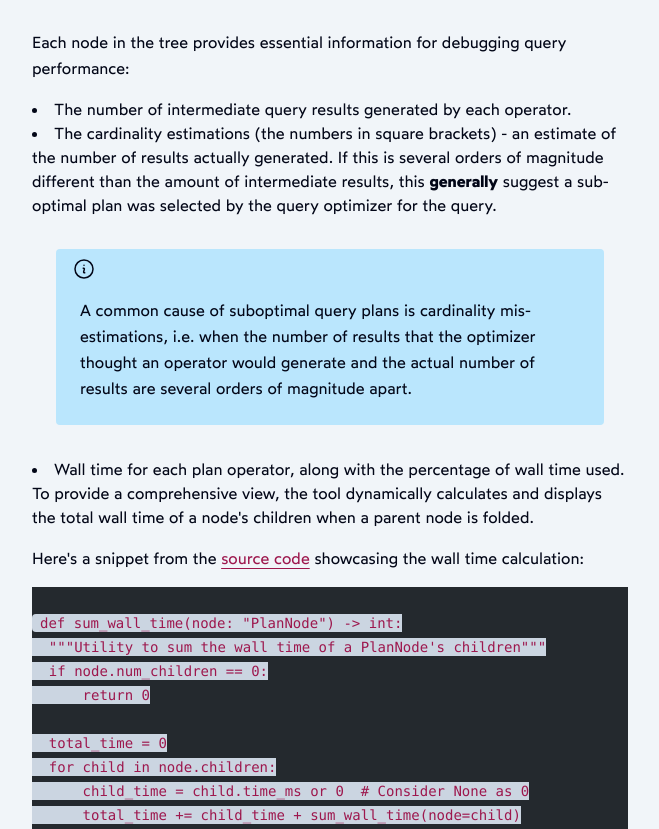
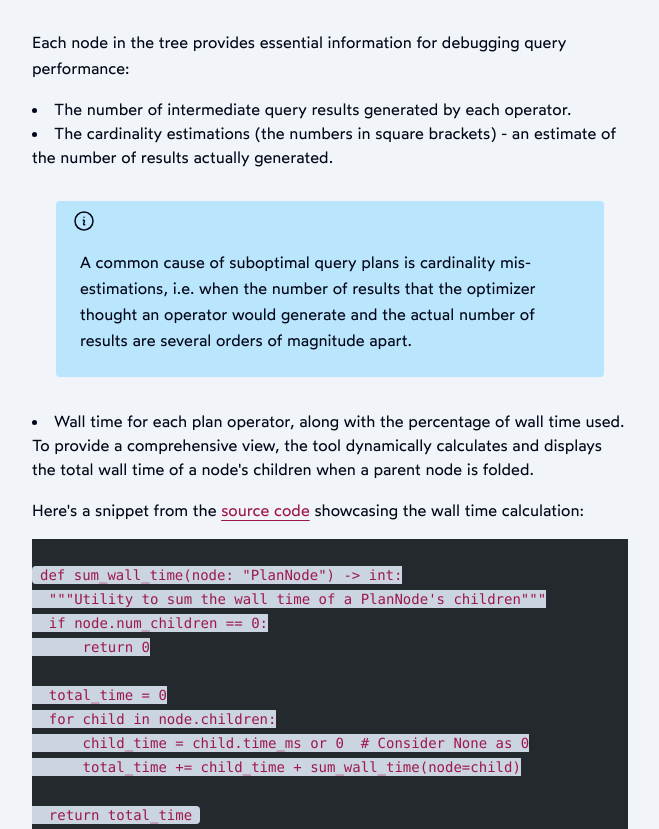
Before and after one commit to noahgorstein/noahgorstein.com, an Astro site: page /blog/visualizing-sparql-query-plans in a window 1280 px wide. Shown: the part 7251-8080 px from the top of the page, without its empty margins (310-969 px from the left). Built offline with nearby package versions, Linux system fonts and the light colour scheme; Astro itself is replaced by a stand-in of ours; some packages are replaced by stand-ins of ours; code samples lack their colours.

Commit message:
remove redundant info about cardinality estimations in visualizing sparql query plans

```diff
--- a/src/content/blog/visualizing-sparql-query-plans.mdx
+++ b/src/content/blog/visualizing-sparql-query-plans.mdx
@@ -226,7 +226,7 @@ See the full code for the [custom widget on Github](https://github.com/noahgorst
 Each node in the tree provides essential information for debugging query performance:
 
 - The number of intermediate query results generated by each operator.
-- The cardinality estimations (the numbers in square brackets) - an estimate of the number of results actually generated. If this is several orders of magnitude different than the amount of intermediate results, this **generally** suggest a sub-optimal plan was selected by the query optimizer for the query.
+- The cardinality estimations (the numbers in square brackets) - an estimate of the number of results actually generated.
 <Callout intent="info">
 A common cause of suboptimal query plans is cardinality mis-estimations, i.e. when the number of results that the optimizer thought an operator would generate and the actual number of results are several orders of magnitude apart.
 </Callout>
```
